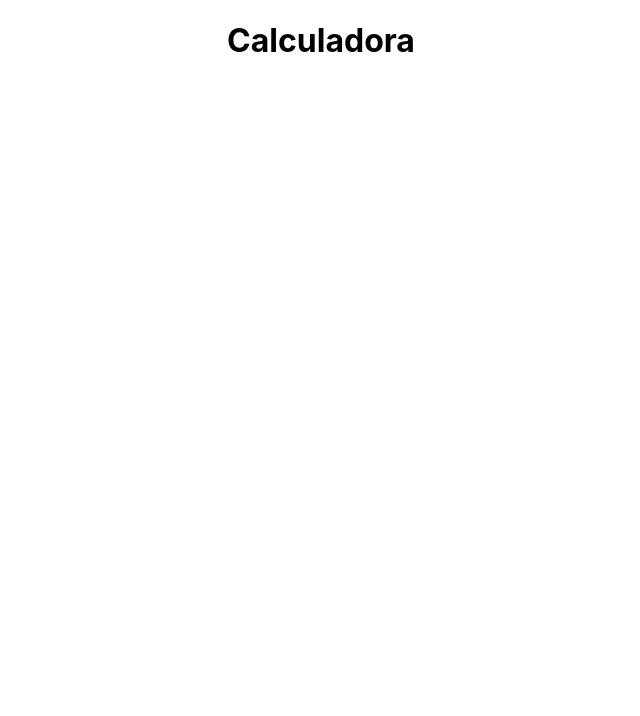
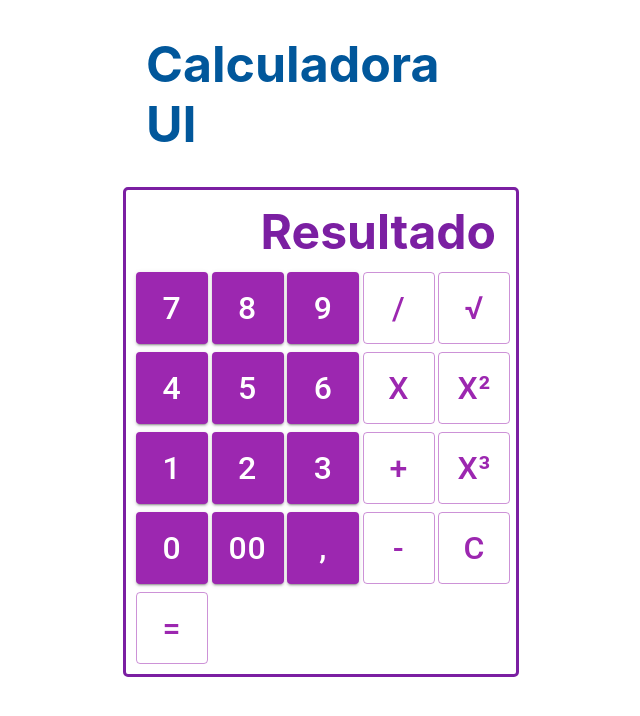
Before and after one commit to MatheusHernane/Calculadora, a React (Create React App) app in the folder calculadora/: page / in a window 1280 px wide. Shown: the top 716 px of the page, without its empty margins (319-959 px from the left). Built offline with nearby package versions, Linux system fonts and the light colour scheme.

Commit message:
Iniciando layout da calculadora

```diff
--- a/calculadora/public/index.html
+++ b/calculadora/public/index.html
@@ -24,7 +24,7 @@
       work correctly both with client-side routing and a non-root public URL.
       Learn how to configure a non-root public URL by running `npm run build`.
     -->
-    <title>React App</title>
+    <title>Calculado UI</title>
   </head>
   <body>
     <noscript>You need to enable JavaScript to run this app.</noscript>
--- a/calculadora/src/App.css
+++ b/calculadora/src/App.css
@@ -1,38 +1,8 @@
-.App {
-  text-align: center;
+h1 {
+  font-size: 50px;
+  align-items: center;
+  width: 350px;
+  margin-left: auto;
+  margin-right: auto;
+  color: #01579b;
 }
-
-.App-logo {
-  height: 40vmin;
-  pointer-events: none;
-}
-
-@media (prefers-reduced-motion: no-preference) {
-  .App-logo {
-    animation: App-logo-spin infinite 20s linear;
-  }
-}
-
-.App-header {
-  background-color: #282c34;
-  min-height: 100vh;
-  display: flex;
-  flex-direction: column;
-  align-items: center;
-  justify-content: center;
-  font-size: calc(10px + 2vmin);
-  color: white;
-}
-
-.App-link {
-  color: #61dafb;
-}
-
-@keyframes App-logo-spin {
-  from {
-    transform: rotate(0deg);
-  }
-  to {
-    transform: rotate(360deg);
-  }
-}
--- a/calculadora/src/App.js
+++ b/calculadora/src/App.js
@@ -1,9 +1,16 @@
+import { Box, Container } from "@mui/material";
 import "./App.css";
+import Botao from "./components/botao";
 
 function App() {
   return (
     <div className="App">
-      <h1>Calculadora</h1>
+      <h1>Calculadora UI</h1>
+      <Container maxWidth="xs">
+        <Box sx={{ bgcolor: "#fff", height: "300px" }}>
+          <Botao />
+        </Box>
+      </Container>
     </div>
   );
 }
--- /dev/null
+++ b/calculadora/src/components/botao.css
@@ -0,0 +1,16 @@
+.details {
+  padding: 6px;
+  border: 3px solid;
+  border-radius: 5px;
+  line-height: 1.5;
+  background-color: #ffffff;
+  border-color: #7b1fa2;
+}
+
+.result {
+  font-size: 3rem;
+  color: #7b1fa2;
+  margin: auto;
+  justify-content: flex-end;
+  display: flex;
+}
--- a/calculadora/src/components/botao.js
+++ b/calculadora/src/components/botao.js
@@ -1,12 +1,134 @@
-import React from "react";
-import Button from "@mui/material-next/Button";
+import * as React from "react";
+import Button from "@mui/material/Button";
+import { Box, Grid } from "@mui/material";
+import { ThemeProvider, createTheme } from "@mui/material/styles";
+import "./botao.css";
 
-const botao = () => {
+const theme = createTheme({
+  components: {
+    MuiButton: {
+      styleOverrides: {
+        root: {
+          fontSize: "2rem",
+          width: "4.5rem",
+          height: "4.5rem",
+        },
+      },
+    },
+  },
+});
+
+export default function botao() {
   return (
-    <div>
-      <Button />
-    </div>
+    <ThemeProvider theme={theme}>
+      <Box sx={{ "& button": { m: 0.5 } }}>
+        <Grid className="details" container spacing={0}>
+          <h1 className="result">Resultado</h1>
+          <Grid item xs={2.4}>
+            <Button variant="contained" color="secondary">
+              7
+            </Button>
+          </Grid>
+          <Grid item xs={2.4}>
+            <Button variant="contained" color="secondary">
+              8
+            </Button>
+          </Grid>
+          <Grid item xs={2.4}>
+            <Button variant="contained" color="secondary">
+              9
+            </Button>
+          </Grid>
+          <Grid item xs={2.4}>
+            <Button variant="outlined" color="secondary">
+              /
+            </Button>
+          </Grid>
+          <Grid item xs={2.4}>
+            <Button variant="outlined" color="secondary">
+              √
+            </Button>
+          </Grid>
+          <Grid item xs={2.4}>
+            <Button variant="contained" color="secondary">
+              4
+            </Button>
+          </Grid>
+          <Grid item xs={2.4}>
+            <Button variant="contained" color="secondary">
+              5
+            </Button>
+          </Grid>
+          <Grid item xs={2.4}>
+            <Button variant="contained" color="secondary">
+              6
+            </Button>
+          </Grid>
+          <Grid item xs={2.4}>
+            <Button variant="outlined" color="secondary">
+              X
+            </Button>
+          </Grid>
+          <Grid item xs={2.4}>
+            <Button variant="outlined" color="secondary">
+              x²
+            </Button>
+          </Grid>
+          <Grid item xs={2.4}>
+            <Button variant="contained" color="secondary">
+              1
+            </Button>
+          </Grid>
+          <Grid item xs={2.4}>
+            <Button variant="contained" color="secondary">
+              2
+            </Button>
+          </Grid>
+          <Grid item xs={2.4}>
+            <Button variant="contained" color="secondary">
+              3
+            </Button>
+          </Grid>
+          <Grid item xs={2.4}>
+            <Button variant="outlined" color="secondary">
+              +
+            </Button>
+          </Grid>
+          <Grid item xs={2.4}>
+            <Button variant="outlined" color="secondary">
+              x³
+            </Button>
+          </Grid>
+          <Grid item xs={2.4}>
+            <Button variant="contained" color="secondary">
+              0
+            </Button>
+          </Grid>
+          <Grid item xs={2.4}>
+            <Button variant="contained" color="secondary">
+              00
+            </Button>
+          </Grid>
+          <Grid item xs={2.4}>
+            <Button variant="contained" color="secondary">
+              ,
+            </Button>
+          </Grid>
+          <Grid item xs={2.4}>
+            <Button variant="outlined" color="secondary">
+              -
+            </Button>
+          </Grid>
+          <Grid item xs={2.4}>
+            <Button variant="outlined" color="secondary">
+              C
+            </Button>
+          </Grid>
+          <Button fullWidth={true} variant="outlined" color="secondary">
+            =
+          </Button>
+        </Grid>
+      </Box>
+    </ThemeProvider>
   );
-};
-
-export default botao;
+}
```
